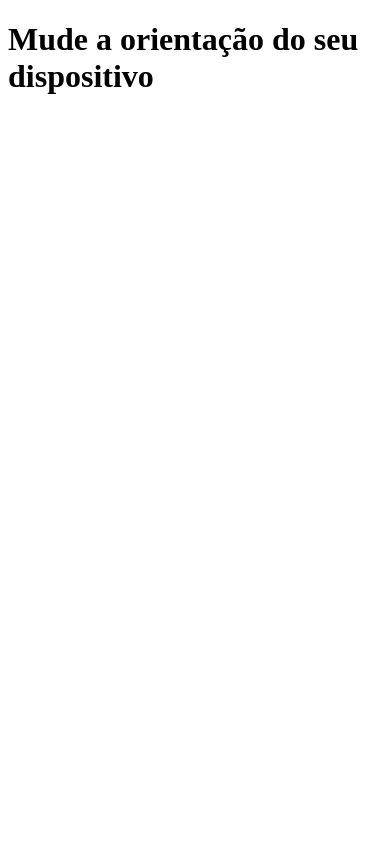
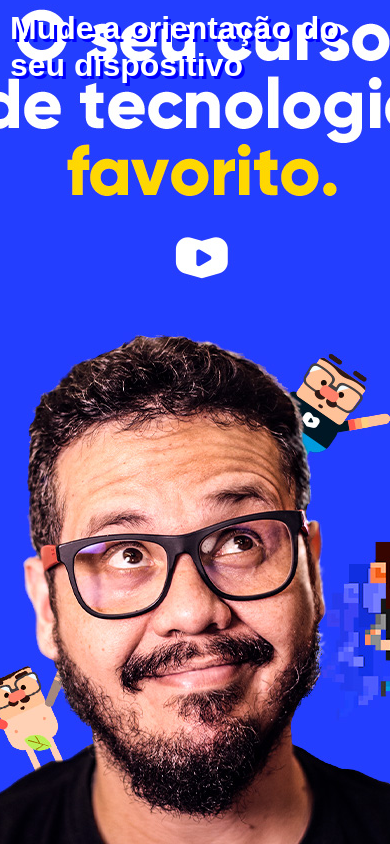
Before and after one commit to philipeelopes/html-css, a plain HTML site: page exercicios/ex026/mq002/index.html in a window 390 px wide. Drawn offline with Linux system fonts and the light colour scheme.

Commit message:
exe002 media query

```diff
--- a/exercicios/ex026/mq002/estilos/paisagem.css
+++ b/exercicios/ex026/mq002/estilos/paisagem.css
@@ -1,3 +1,8 @@
 @charset "UTF-8";
 
 /*APARELHO DEITADO*/
+
+body{
+    background-image: url(../imagens/cev-landscape.jpg);
+    background-position: left bottom;
+}
--- a/exercicios/ex026/mq002/estilos/style.css
+++ b/exercicios/ex026/mq002/estilos/style.css
@@ -1 +1,23 @@
 @charset "UTF-8";
+
+/*aparelho gerais*/
+
+*{
+    margin: 0px;
+    padding: 0px;
+    font-family: Arial, Helvetica, sans-serif;
+}
+
+html, body
+{
+width: 100vw;
+height: 100vh;
+background-color: blue;
+background-size: contain;
+background-repeat: no-repeat;
+}
+h1{
+    color: white;
+    text-shadow: 3px 3px blue;
+    padding: 10px;
+}
--- a/exercicios/ex026/mq002/estolos/retrato.css
+++ b/exercicios/ex026/mq002/estolos/retrato.css
@@ -1,3 +1,8 @@
 @charset "UTF-8";
 
 /*APARELHO EM PÉ*/
+
+body{
+    background: url(../imagens/cev-portrait.jpg);
+    background-position: center bottom;
+}
```
